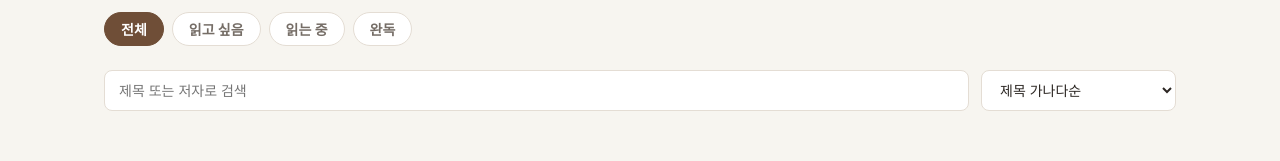
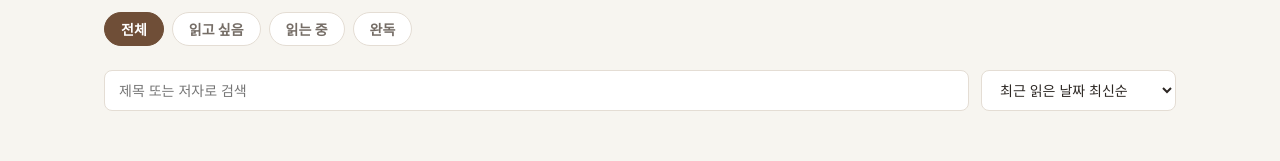
Before and after one commit to trytur/read-with-me, a React (Vite) app: page / in a window 1280 px wide. Both pictures are taken after a click on the button "서재". Shown: the part 314-475 px from the top of the page. Built offline with nearby package versions, Linux system fonts and the light colour scheme.

Commit message:
feat: 기본 정렬 날짜순(최신순)으로 변경

```diff
--- a/src/pages/LibraryPage.jsx
+++ b/src/pages/LibraryPage.jsx
@@ -55,7 +55,7 @@ function sortBooks(books, sortOption) {
 function LibraryPage() {
   const [books, setBooks] = useState(() => getBooksFromStorage());
   const [searchQuery, setSearchQuery] = useState("");
-  const [sortOption, setSortOption] = useState("title-asc");
+  const [sortOption, setSortOption] = useState("date-desc");
   const [statusFilter, setStatusFilter] = useState("all");
   const [editingBook, setEditingBook] = useState(null);
   const [editForm, setEditForm] = useState(null);
```
